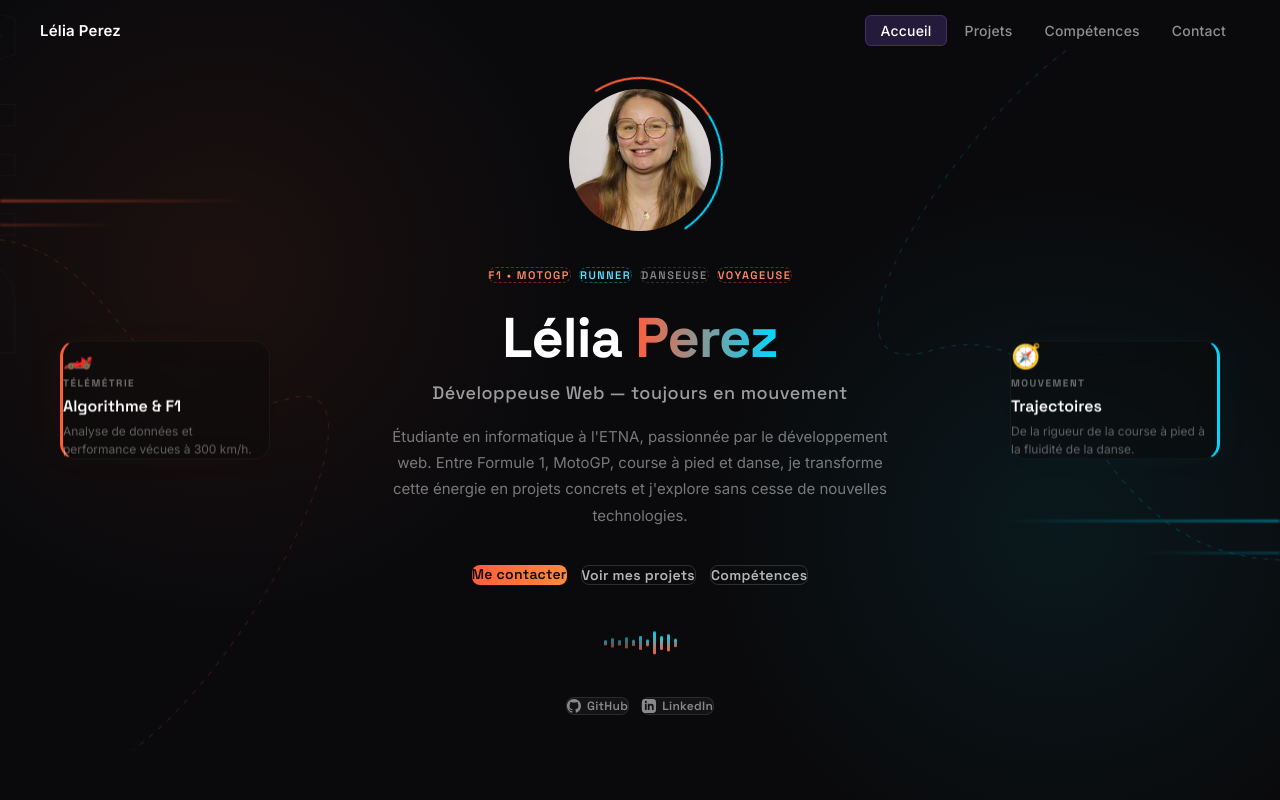
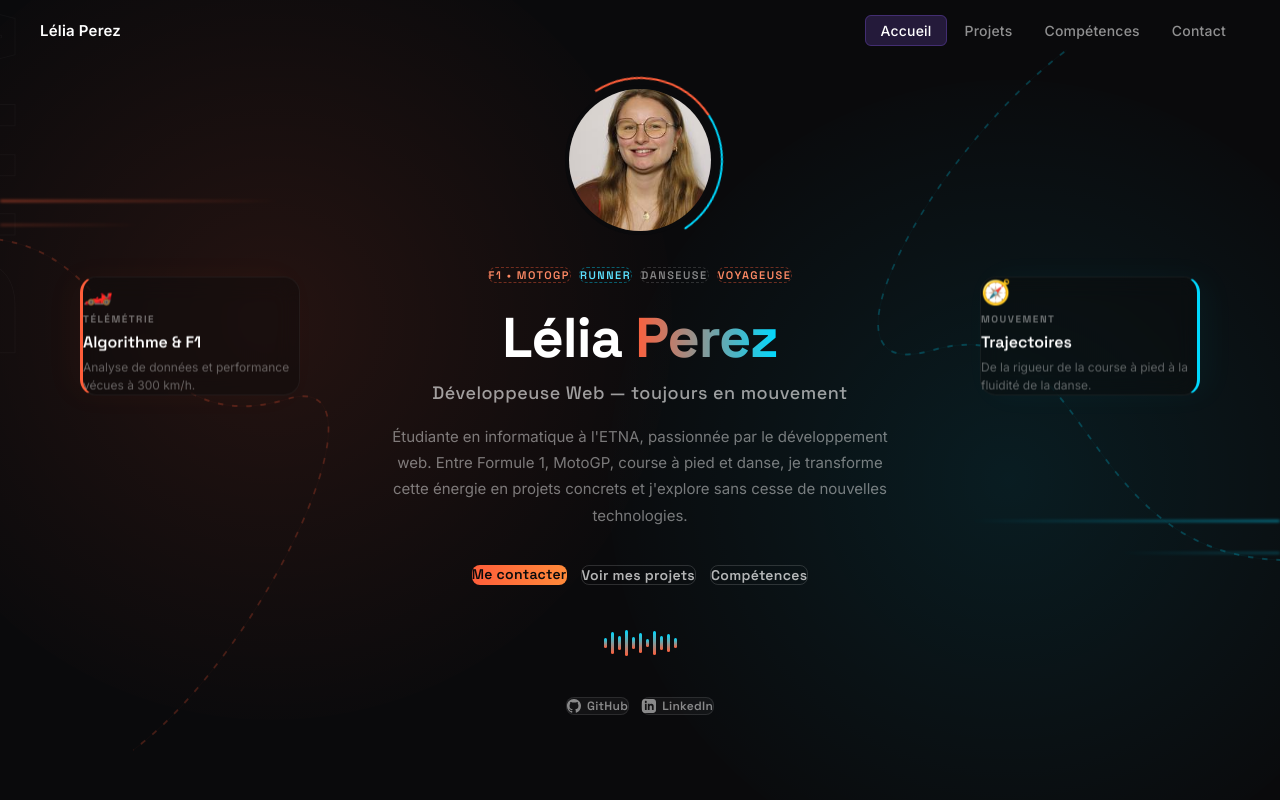
Before and after one commit to przlelia-art/Portfolio, a React (Vite) app: page / in a window 1280 px wide. Shown: the top 800 px of the page. Built offline with nearby package versions, Linux system fonts and the light colour scheme.

Commit message:
fix: correction of tyhings that were wrong with the hero

```diff
--- a/src/components/Hero.jsx
+++ b/src/components/Hero.jsx
@@ -21,7 +21,7 @@ function Hero() {
           to   { transform: rotate(360deg); }
         }
         @keyframes wave {
-          0%, 100% { transform: scaleY(0.4); opacity: 0.6; }
+          0%, 100 canvas { transform: scaleY(0.4); opacity: 0.6; }
           50%       { transform: scaleY(1); opacity: 1; }
         }
         @keyframes trackFlow {
@@ -131,13 +131,11 @@ function Hero() {
           transform: translateY(-2px);
         }
 
-        /* --- AJOUTS ET AMÉLIORATIONS DES EFFETS --- */
-
         .speedline {
           position: absolute;
           height: 2px;
           border-radius: 2px;
-          filter: blur(1px);
+          filter: blur(1.5px);
           opacity: 0.6;
           pointer-events: none;
         }
@@ -145,10 +143,10 @@ function Hero() {
         .speedline.cyan   { background: linear-gradient(270deg, #00d9ff, transparent); }
 
         .track-line {
-          animation: trackFlow 20s linear infinite;
+          animation: trackFlow 15s linear infinite;
         }
 
-        /* Texte géant en filigrane vertical */
+        /* Texte géant en filigrane vertical arrière-plan */
         .bg-word {
           position: absolute;
           font-family: 'Space Grotesk', sans-serif;
@@ -175,7 +173,7 @@ function Hero() {
           transform-origin: right center;
         }
 
-        /* Cartes latérales stylisées */
+        /* Cartes latérales ajustées en hauteur */
         .side-card {
           position: absolute;
           display: flex;
@@ -183,16 +181,18 @@ function Hero() {
           gap: 6px;
           padding: 20px;
           background: rgba(10, 10, 12, 0.4);
-          border: 1px solid rgba(255,255,255,0.05);
+          border: 1px solid rgba(255,255,255,0.06);
           border-radius: 16px;
           backdrop-filter: blur(12px);
           -webkit-backdrop-filter: blur(12px);
           z-index: 3;
-          width: 210px;
+          width: 220px;
+          top: 42% !important; /* Fixe la position verticale au niveau du nom */
+          transform: translateY(-50%) !important;
           transition: all 0.3s ease;
         }
         .side-card:hover {
-          transform: translateY(-50%) scale(1.03) !important;
+          transform: translateY(-54%) scale(1.04) !important;
           background: rgba(15, 15, 18, 0.6);
         }
         .side-card .icon { font-size: 24px; margin-bottom: 2px; }
@@ -209,16 +209,18 @@ function Hero() {
           font-size: 12px; color: rgba(255,255,255,0.35); line-height: 1.5;
         }
         .side-card.orange-accent {
+          left: 80px !important; /* Rapprochement horizontal */
           border-left: 3px solid #ff5e3a;
-          box-shadow: -10px 0 30px rgba(255,94,58,0.03);
+          box-shadow: -10px 0 30px rgba(255,94,58,0.04);
         }
         .side-card.cyan-accent {
+          right: 80px !important; /* Rapprochement horizontal */
           border-right: 3px solid #00d9ff;
-          box-shadow: 10px 0 30px rgba(0,217,255,0.03);
+          box-shadow: 10px 0 30px rgba(0,217,255,0.04);
         }
 
-        /* Responsive Breakpoints */
-        @media (max-width: 1200px) {
+        /* Reponsive - Cache sur petits écrans pour garder la lisibilité */
+        @media (max-width: 1250px) {
           .side-card { display: none; }
           .bg-word { font-size: 110px; }
         }
@@ -245,29 +247,29 @@ function Hero() {
           fontFamily: "'Inter', sans-serif",
         }}
       >
-        {/* Halos lumineux (Glows d'arrière-plan pour la profondeur) */}
+        {/* Halos lumineux (Glows d'arrière-plan accentués) */}
         <div style={{
-          position: "absolute", width: "700px", height: "700px", borderRadius: "50%",
-          background: "radial-gradient(circle, rgba(255,94,58,0.08) 0%, transparent 70%)",
-          top: "-10%", left: "-10%", pointerEvents: "none", zIndex: 1
+          position: "absolute", width: "800px", height: "800px", borderRadius: "50%",
+          background: "radial-gradient(circle, rgba(255,94,58,0.11) 0%, transparent 75%)",
+          top: "-10%", left: "-10%", pointerEvents: "none", zIndex: 0
         }} />
         <div style={{
-          position: "absolute", width: "700px", height: "700px", borderRadius: "50%",
-          background: "radial-gradient(circle, rgba(0,217,255,0.07) 0%, transparent 70%)",
-          bottom: "-10%", right: "-10%", pointerEvents: "none", zIndex: 1
+          position: "absolute", width: "800px", height: "800px", borderRadius: "50%",
+          background: "radial-gradient(circle, rgba(0,217,255,0.09) 0%, transparent 75%)",
+          bottom: "-10%", right: "-10%", pointerEvents: "none", zIndex: 0
         }} />
 
-        {/* Texte géant filigrane (Remplissage typographique abstrait) */}
+        {/* Texte géant filigrane */}
         <div className="bg-word left">DRIVE</div>
         <div className="bg-word right">DANCE</div>
 
-        {/* Speedlines (Traînées lumineuses horizontales effet vitesse) */}
-        <div className="speedline orange" style={{ top: "25%", left: 0, width: "250px", height: '1.5px' }} />
-        <div className="speedline orange" style={{ top: "28%", left: 0, width: "120px", opacity: 0.3 }} />
-        <div className="speedline cyan"   style={{ top: "65%", right: 0, width: "280px", height: '1.5px' }} />
-        <div className="speedline cyan"   style={{ top: "69%", right: 0, width: "140px", opacity: 0.3 }} />
+        {/* Speedlines (Traînées lumineuses horizontales) */}
+        <div className="speedline orange" style={{ top: "25%", left: 0, width: "280px" }} />
+        <div className="speedline orange" style={{ top: "28%", left: 0, width: "140px", opacity: 0.3 }} />
+        <div className="speedline cyan"   style={{ top: "65%", right: 0, width: "310px" }} />
+        <div className="speedline cyan"   style={{ top: "69%", right: 0, width: "160px", opacity: 0.3 }} />
 
-        {/* Courbes de circuits / Télémétrie en SVG fluide */}
+        {/* Courbes de circuits / Télémétrie en SVG fluide (Visibilité augmentée) */}
         <svg
           viewBox="0 0 1440 800"
           preserveAspectRatio="none"
@@ -277,27 +279,27 @@ function Hero() {
           <path
             className="track-line"
             d="M -100,250 C 150,180 120,450 320,400 C 450,360 300,650 150,750"
-            stroke="#ff5e3a" strokeWidth="1.5" fill="none" opacity="0.12" strokeDasharray="5 8"
+            stroke="#ff5e3a" strokeWidth="2" fill="none" opacity="0.22" strokeDasharray="6 10"
           />
           <path
             d="M -100,250 C 150,180 120,450 320,400 C 450,360 300,650 150,750"
-            stroke="#ff5e3a" strokeWidth="0.5" fill="none" opacity="0.05"
+            stroke="#ff5e3a" strokeWidth="0.5" fill="none" opacity="0.08"
           />
 
           {/* Courbe Cyan (Droite) */}
           <path
             className="track-line"
             d="M 1540,550 C 1200,620 1250,300 1050,350 C 900,390 1050,150 1200,50"
-            stroke="#00d9ff" strokeWidth="1.5" fill="none" opacity="0.12" strokeDasharray="5 8"
+            stroke="#00d9ff" strokeWidth="2" fill="none" opacity="0.22" strokeDasharray="6 10"
           />
           <path
             d="M 1540,550 C 1200,620 1250,300 1050,350 C 900,390 1050,150 1200,50"
-            stroke="#00d9ff" strokeWidth="0.5" fill="none" opacity="0.05"
+            stroke="#00d9ff" strokeWidth="0.5" fill="none" opacity="0.08"
           />
         </svg>
 
         {/* Carte Latérale Gauche - F1 / Télémétrie */}
-        <div className="side-card orange-accent" style={{ top: "50%", left: "60px", transform: "translateY(-50%)" }}>
+        <div className="side-card orange-accent">
           <div className="icon">🏎️</div>
           <div className="label">Télémétrie</div>
           <div className="value">Algorithme & F1</div>
@@ -305,7 +307,7 @@ function Hero() {
         </div>
 
         {/* Carte Latérale Droite - Trajectoire / Sport */}
-        <div className="side-card cyan-accent" style={{ top: "50%", right: "60px", transform: "translateY(-50%)" }}>
+        <div className="side-card cyan-accent">
           <div className="icon">🧭</div>
           <div className="label">Mouvement</div>
           <div className="value">Trajectoires</div>
@@ -320,7 +322,7 @@ function Hero() {
             flexDirection: "column",
             alignItems: "center",
             textAlign: "center",
-            maxWidth: "750px",
+            maxWidth: "720px",
             width: "100%",
             position: "relative",
             zIndex: 2,
```
